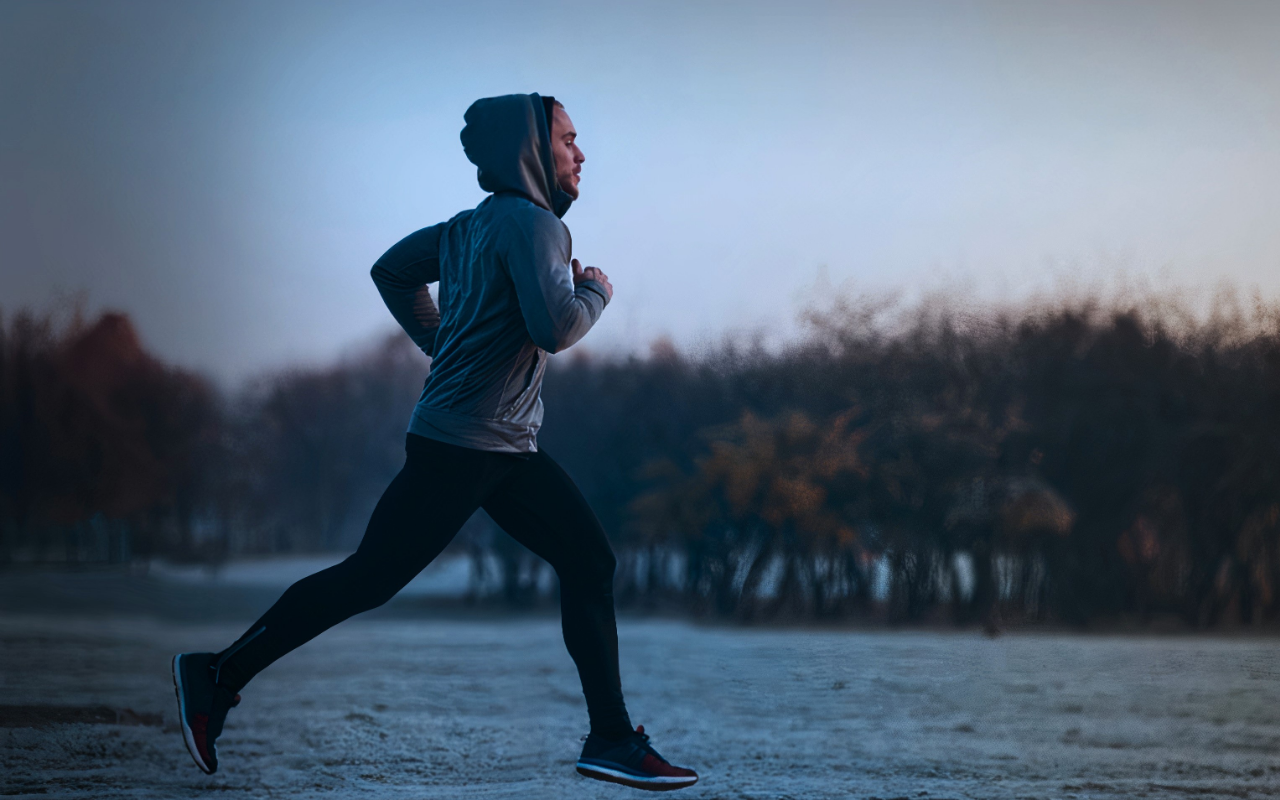
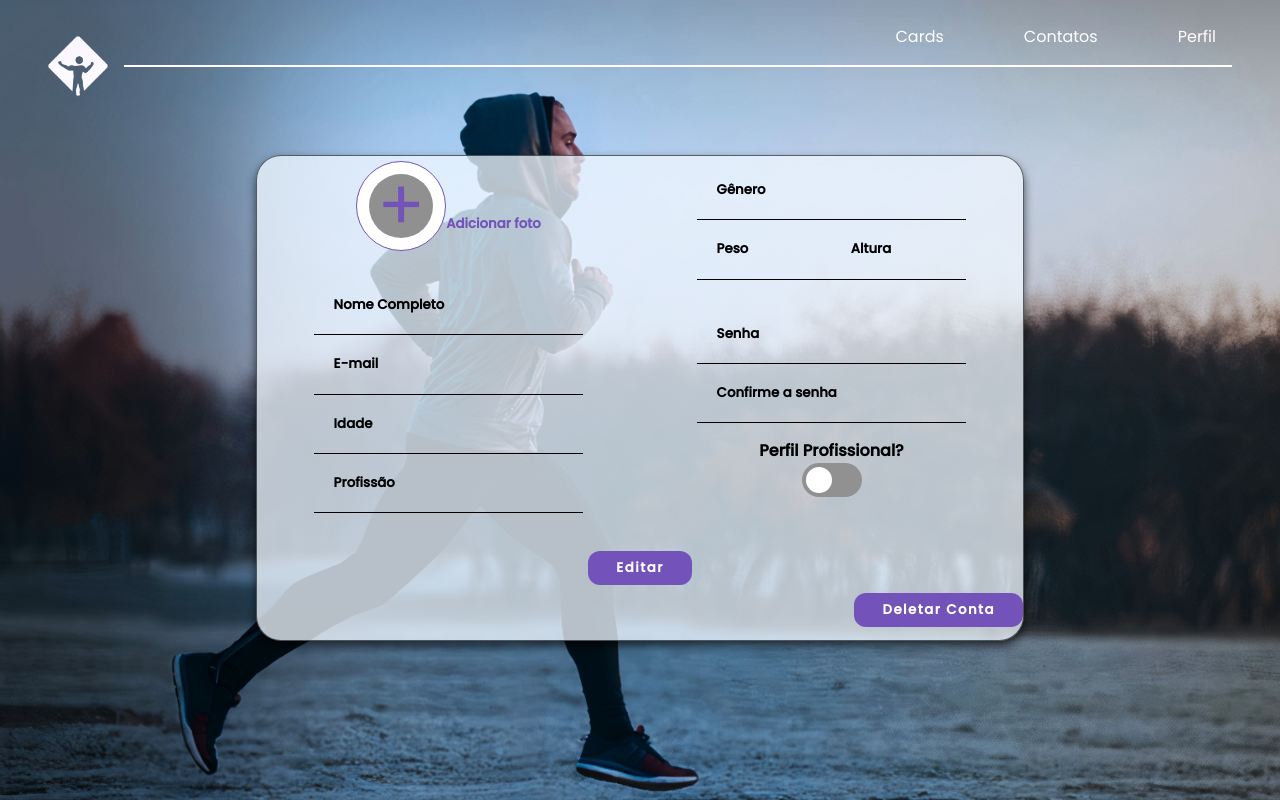
Before and after one commit to Alpha-modulo-2/Git-Fit, a React (Vite) app in the folder front/: page /edit/1 in a window 1280 px wide. Before the commit this address had no page. Built offline with nearby package versions, Linux system fonts and the light colour scheme; a web font is replaced by a local one.

Commit message:
test edit/delete users

```diff
--- a/front/src/pages/PerfilEdit/index.tsx
+++ b/front/src/pages/PerfilEdit/index.tsx
@@ -1,10 +1,11 @@
 import "./styles.css";
 import { Header } from "../../components/Header";
-import { NavigateFunction, useNavigate } from "react-router-dom";
 import { Button } from "../../components/Button";
+import { useParams } from "react-router-dom";
 
 export const PerfilEdit = () => {
-  const navigate: NavigateFunction = useNavigate();
+  const params = useParams();
+  alert(params.id);
   return (
     <div className="Edit">
       <Header isLoggedIn={true} />
@@ -18,13 +19,13 @@ export const PerfilEdit = () => {
                 <input type="submit" className="addPhoto-edit" value="Adicionar foto" />
               </form>
               <br />
-              <input type="text" className="input-edit" placeholder="Nome Completo" />
+              <input type="text" id="userName" className="input-edit" placeholder="Nome Completo" />
               <br />
-              <input type="text" className="input-edit" placeholder="E-mail" />
+              <input type="text" id="email" className="input-edit" placeholder="E-mail" />
               <br />
-              <input type="text" className="input-edit" placeholder="Idade" />
+              <input type="text" id="age" className="input-edit" placeholder="Idade" />
               <br />
-              <input type="text" className="input-edit" placeholder="Profissão" />
+              <input type="text" id="occupation" className="input-edit" placeholder="Profissão" />
             </div>
 
             <div className="container-second-content-edit">
@@ -35,7 +36,7 @@ export const PerfilEdit = () => {
                 <input type="text" className="input-weightHight-edit" placeholder="Altura" />
               </div>
               <br />
-              <input type="text" className="input-edit" placeholder="Senha" />
+              <input type="text" id="password"className="input-edit" placeholder="Senha" />
               <br />
               <input type="text" className="input-edit" placeholder="Confirme a senha" />
               <br />
@@ -52,10 +53,44 @@ export const PerfilEdit = () => {
 
           </div>
             <div className="divButton-edit">
-              <Button category="primary" label="Editar" onClick={() => navigate("/")} />
+              <Button category="primary" label="Editar" onClick={async () => {
+              let userName = (document.getElementById("userName") as HTMLInputElement)?.value;
+              let email = (document.getElementById('email') as HTMLInputElement)?.value;
+              let occupation = (document.getElementById('occupation') as HTMLInputElement)?.value;
+              let password = (document.getElementById('password') as HTMLInputElement)?.value;
+
+              // let passwordCheck = document.getElementById('passwordCheck')?.textContent;
+
+              let user = {userName,  email,  occupation, password};
+              console.log(user)
+
+              const response = await fetch(`http://localhost:3000/users/${params.id}`, {
+                method: 'PATCH',
+                body: JSON.stringify(user),
+                headers: {'Content-Type': 'application/json'}
+              });
+
+              if (!response.ok)
+              {
+                  console.error("Error");
+              }
+
+            }} />
             </div>
             <div className="divDeleteAccount-edit">
-              <button className="deleteAccount-edit">Excluir Conta</button>
+              {/* <button className="deleteAccount-edit" onClick={()=> navigate("/")}>Excluir Conta</button> */}
+              <Button category="primary" label="Deletar Conta" onClick={async () => {
+
+              const response = await fetch(`http://localhost:3000/users/${params.id}`, {
+                method: 'DELETE',
+              });
+
+              if (!response.ok)
+              {
+                  console.error("Error");
+              }
+
+            }} />
             </div>
           </div>
 
--- a/front/src/routes/index.tsx
+++ b/front/src/routes/index.tsx
@@ -15,7 +15,7 @@ export const Router = () => {
     <Routes>
       <Route path="/landing-page" element={<LandingPage />} />
       <Route path="/register" element={<Register />} />
-      <Route path="/edit" element={<PerfilEdit/>} />
+      <Route path="/edit/:id" element={<PerfilEdit/>} />
       <Route path="/login" element={<Login/>} />
       <Route path="/see-more" element={<SeeMore/>} />
       <Route path="/contacts" element={<Contacts/>} />
```
